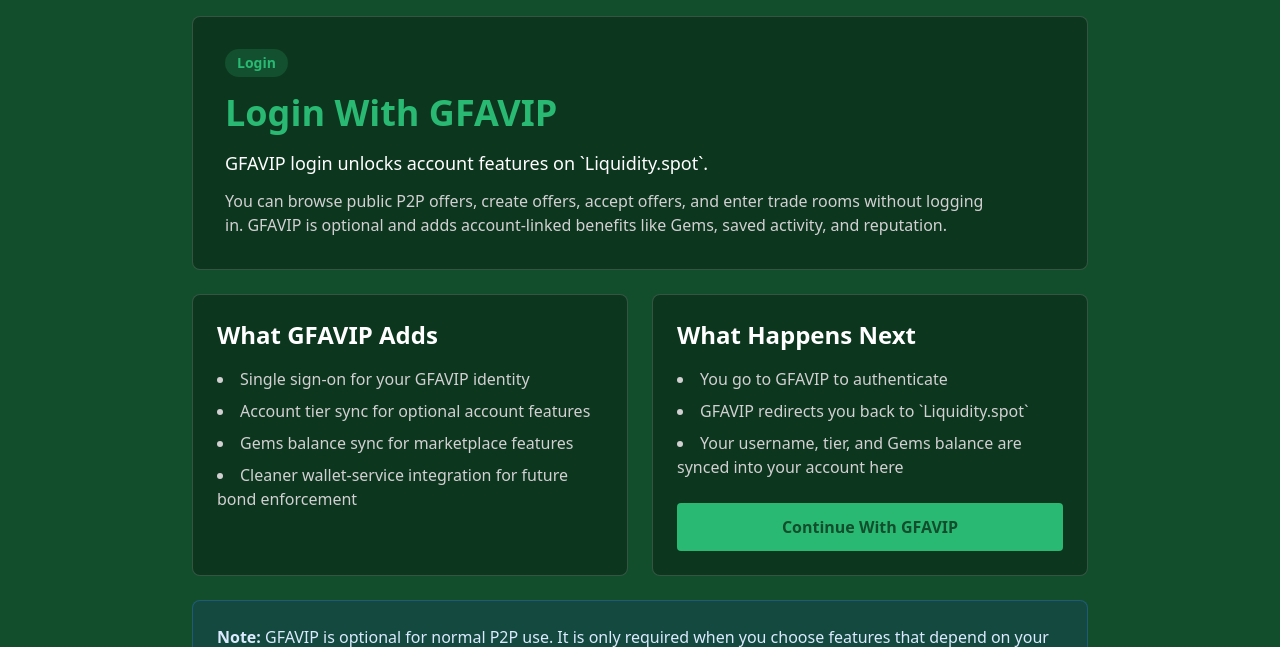
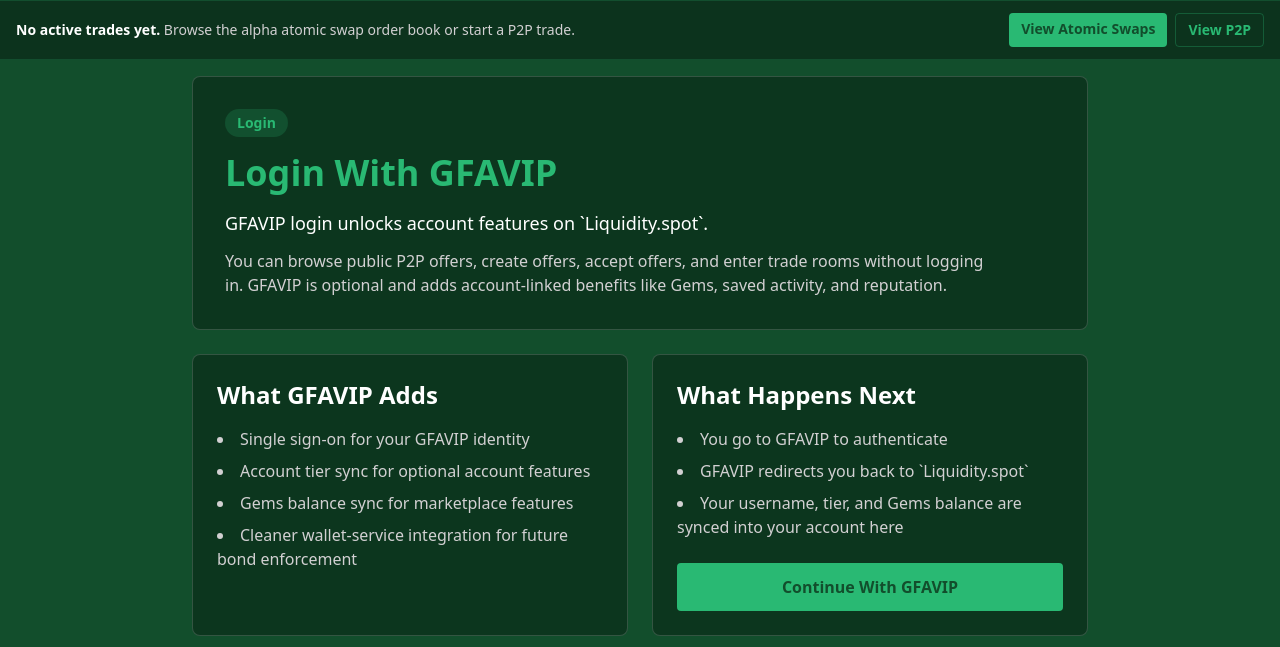
Before and after one commit to shadstoneofficial/liquidity-spot, a Flask app: page /login in a window 1280 px wide. Shown: the part 72-719 px from the top of the page. Run offline with Flask 3, Linux system fonts and the light colour scheme; some libraries are stand-ins or nearby versions.

Commit message:
Add global trade status hellobar

```diff
--- a/app.py
+++ b/app.py
@@ -1,4 +1,4 @@
-from flask import Flask, request, session
+from flask import Flask, request, session, url_for
 from config import config
 from models import db
 from datetime import datetime
@@ -38,22 +38,47 @@ def create_app(config_name='default'):
             return {
                 'nav_notification_count': 0,
                 'nav_notifications': [],
-                'current_user': None
+                'current_user': None,
+                'hellobar_items': [],
+                'hellobar_count': 0,
+                'hellobar_primary': None,
             }
 
-        from models import User, P2PTrade, P2PTradeParticipantState
+        from models import User, Order, Swap, P2PTrade, P2PTradeParticipantState
 
         user_id = session['user_id']
         current_user = User.query.get(user_id)
+        if not current_user:
+            return {
+                'nav_notification_count': 0,
+                'nav_notifications': [],
+                'current_user': None,
+                'hellobar_items': [],
+                'hellobar_count': 0,
+                'hellobar_primary': None,
+            }
         trades = P2PTrade.query.filter(
             (P2PTrade.creator_id == user_id) | (P2PTrade.counterparty_id == user_id)
         ).order_by(P2PTrade.updated_at.desc()).all()
+        swaps = Swap.query.join(Order).filter(
+            (Order.user_id == user_id) | (Swap.matcher_id == user_id)
+        ).order_by(Swap.updated_at.desc()).all()
 
         states = P2PTradeParticipantState.query.filter_by(user_id=user_id).all()
         state_by_trade_id = {state.trade_id: state for state in states}
 
         notifications = []
+        hellobar_items = []
         fallback_seen = datetime.min
+        final_trade_statuses = {'completed', 'canceled', 'disputed', 'no_show'}
+        final_swap_statuses = {'completed', 'refunded', 'canceled', 'disputed'}
+        swap_step_labels = {
+            'pending_secret': ('Alice', 'generate secret hash'),
+            'initiated': ('Alice', 'post HNS lock'),
+            'alice_locked': ('Bob', 'verify HNS and post BTC lock'),
+            'bob_locked': ('Alice', 'verify BTC and claim BTC'),
+            'alice_claimed': ('Bob', 'claim HNS'),
+        }
 
         for trade in trades:
             state = state_by_trade_id.get(trade.id)
@@ -77,10 +102,47 @@ def create_app(config_name='default'):
                     'milestone': trade.milestone
                 })
 
+            if trade.status not in final_trade_statuses:
+                if trade.offer.side == 'sell':
+                    current_role = 'Alice' if trade.creator_id == user_id else 'Bob'
+                else:
+                    current_role = 'Bob' if trade.creator_id == user_id else 'Alice'
+                hellobar_items.append({
+                    'kind': 'P2P',
+                    'label': f'P2P Trade #{trade.id}',
+                    'detail': f'{trade.status} / {trade.milestone} | You are {current_role}',
+                    'href': url_for('main.p2p_trade_room', trade_id=trade.id),
+                    'priority': 1,
+                })
+
+        for swap in swaps:
+            if swap.status in final_swap_statuses:
+                continue
+
+            alice_id = swap.role_alice_user_id
+            bob_id = swap.matcher_id if swap.order.user_id == alice_id else swap.order.user_id
+            step_role, step_action = swap_step_labels.get(swap.status, ('Next party', 'continue swap'))
+            next_actor_id = alice_id if step_role == 'Alice' else bob_id if step_role == 'Bob' else None
+            user_is_next = next_actor_id == user_id
+            user_role = 'Alice' if alice_id == user_id else 'Bob'
+            hellobar_items.append({
+                'kind': 'Atomic',
+                'label': f'Atomic Swap #{swap.id}',
+                'detail': f'{step_role} must {step_action} | You are {user_role}',
+                'href': url_for('main.swap_details', id=swap.id),
+                'priority': 0 if user_is_next else 2,
+                'user_is_next': user_is_next,
+            })
+
+        hellobar_items.sort(key=lambda item: item['priority'])
+
         return {
             'current_user': current_user,
             'nav_notification_count': len(notifications),
-            'nav_notifications': notifications[:5]
+            'nav_notifications': notifications[:5],
+            'hellobar_items': hellobar_items[:3],
+            'hellobar_count': len(hellobar_items),
+            'hellobar_primary': hellobar_items[0] if hellobar_items else None,
         }
 
     return app
--- a/routes/main.py
+++ b/routes/main.py
@@ -1061,6 +1061,11 @@ def accept_order(order_id):
 
     return redirect(url_for('main.swap_details', id=swap.id))
 
+
+@main_bp.route('/swaps')
+def swaps_index():
+    return redirect(url_for('main.orders'))
+
 @main_bp.route('/swaps/<int:id>/initiate', methods=['POST'])
 @login_required
 def initiate_swap(id):
--- a/templates/base.html
+++ b/templates/base.html
@@ -150,6 +150,53 @@
         });
     </script>
 
+    <section class="border-y border-gfa-light/20 bg-black/35">
+        <div class="container mx-auto px-4 py-3">
+            {% if hellobar_items %}
+                <div class="flex flex-col lg:flex-row lg:items-center lg:justify-between gap-3">
+                    <div class="min-w-0">
+                        <p class="text-xs uppercase tracking-wide {{ 'text-red-200' if hellobar_primary.user_is_next else 'text-gfa-light' }}">
+                            {{ hellobar_count }} active {{ 'trade' if hellobar_count == 1 else 'trades' }}
+                        </p>
+                        <p class="font-bold text-white truncate">
+                            {% if hellobar_primary.user_is_next %}
+                                Action needed:
+                            {% else %}
+                                Latest:
+                            {% endif %}
+                            {{ hellobar_primary.label }} - {{ hellobar_primary.detail }}
+                        </p>
+                    </div>
+                    <div class="flex flex-wrap items-center gap-2">
+                        {% for item in hellobar_items %}
+                            <a href="{{ item.href }}" class="rounded border px-3 py-1.5 text-sm font-bold transition {{ 'border-red-400/60 bg-red-900/40 text-red-100 hover:bg-red-800/60' if item.user_is_next else 'border-gfa-light/30 bg-gfa-light/10 text-gfa-light hover:bg-gfa-light/20' }}">
+                                {{ item.label }}
+                            </a>
+                        {% endfor %}
+                        <a href="{{ url_for('main.dashboard') }}" class="rounded border border-gfa-grey/20 bg-black/30 px-3 py-1.5 text-sm text-gfa-grey hover:text-white hover:border-gfa-grey/40">
+                            Dashboard
+                        </a>
+                    </div>
+                </div>
+            {% else %}
+                <div class="flex flex-col sm:flex-row sm:items-center sm:justify-between gap-3">
+                    <p class="text-sm text-gfa-grey">
+                        <strong class="text-white">No active trades yet.</strong>
+                        Browse the alpha atomic swap order book or start a P2P trade.
+                    </p>
+                    <div class="flex flex-wrap gap-2">
+                        <a href="{{ url_for('main.swaps_index') }}" class="rounded bg-gfa-light px-3 py-1.5 text-sm font-bold text-gfa-dark hover:bg-white transition">
+                            View Atomic Swaps
+                        </a>
+                        <a href="{{ url_for('main.p2p') }}" class="rounded border border-gfa-light/30 px-3 py-1.5 text-sm font-bold text-gfa-light hover:bg-gfa-light/10 transition">
+                            View P2P
+                        </a>
+                    </div>
+                </div>
+            {% endif %}
+        </div>
+    </section>
+
     <main class="container mx-auto flex-grow p-4">
         {% with messages = get_flashed_messages(with_categories=true) %}
             {% if messages %}
```
